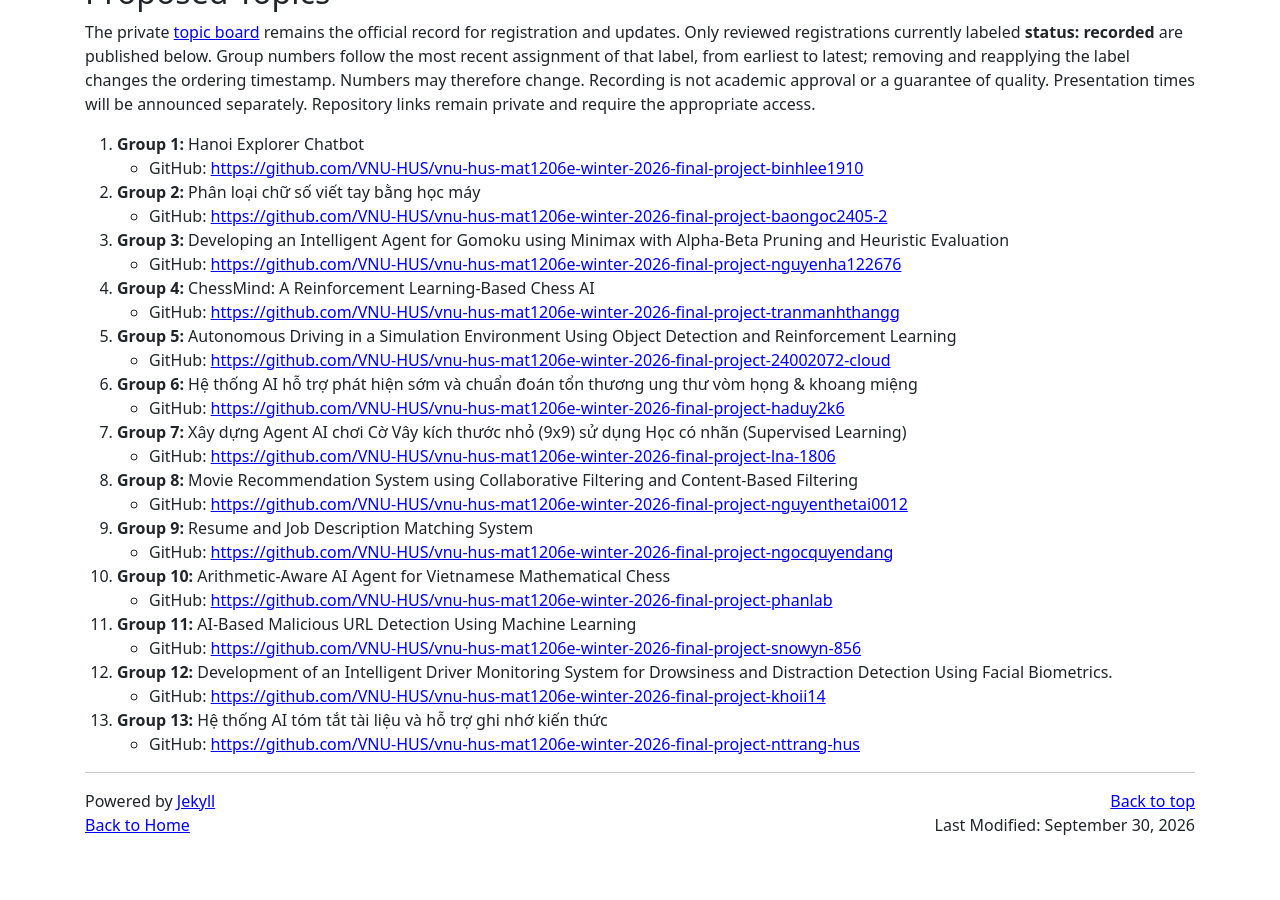
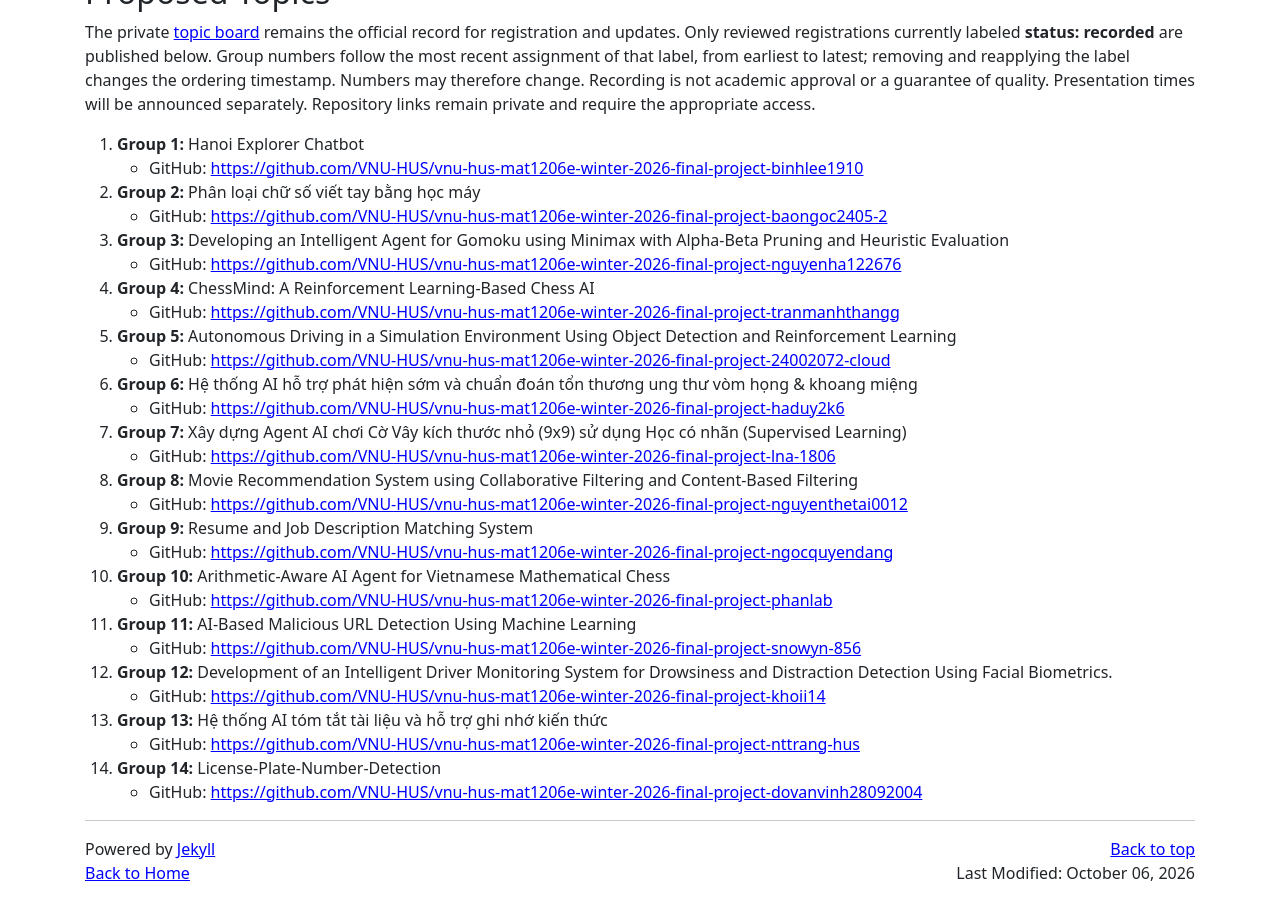
Before and after one commit to hoanganhduc/hoanganhduc.github.io, a Jekyll site: the page built from teaching/VNU-HUS/2026/winter/MAT1206E/mini-projects.md, in a window 1280 px wide and 900 px high, scrolled down 2072 px. Built offline with Jekyll 4.4.1, drawn with Linux system fonts in a browser that asks for light colours; nearby versions of some CDN libraries; a style sheet for code colours, icons or effects is not loaded; before the commit the page ends 2924 px from its top, so only the background shows below that.

Commit message:
Record MAT1206E Group 14 after corrected proposal and confirmation

```diff
--- a/teaching/VNU-HUS/2026/winter/MAT1206E/mini-projects.md
+++ b/teaching/VNU-HUS/2026/winter/MAT1206E/mini-projects.md
@@ -1,7 +1,7 @@
 ---
 layout: default
 title: "VNU-HUS MAT1206E - Mini Projects"
-last_modified_at: 2026-09-30
+last_modified_at: 2026-10-06
 lang: "en"
 katex: true
 ---
@@ -114,4 +114,7 @@ The private [topic board](https://github.com/VNU-HUS/mat1206e-2026-project-topic
 13. <a id="topic-cc74ceee36fe"></a>**Group 13:** Hệ thống AI tóm tắt tài liệu và hỗ trợ ghi nhớ kiến thức
     * GitHub: [https://github.com/VNU-HUS/vnu-hus-mat1206e-winter-2026-final-project-nttrang-hus](https://github.com/VNU-HUS/vnu-hus-mat1206e-winter-2026-final-project-nttrang-hus)
 
+14. <a id="topic-e5d07f88a08e"></a>**Group 14:** License-Plate-Number-Detection
+    * GitHub: [https://github.com/VNU-HUS/vnu-hus-mat1206e-winter-2026-final-project-dovanvinh28092004](https://github.com/VNU-HUS/vnu-hus-mat1206e-winter-2026-final-project-dovanvinh28092004)
+
 <!-- END RECORDED MINI-PROJECTS -->
```
